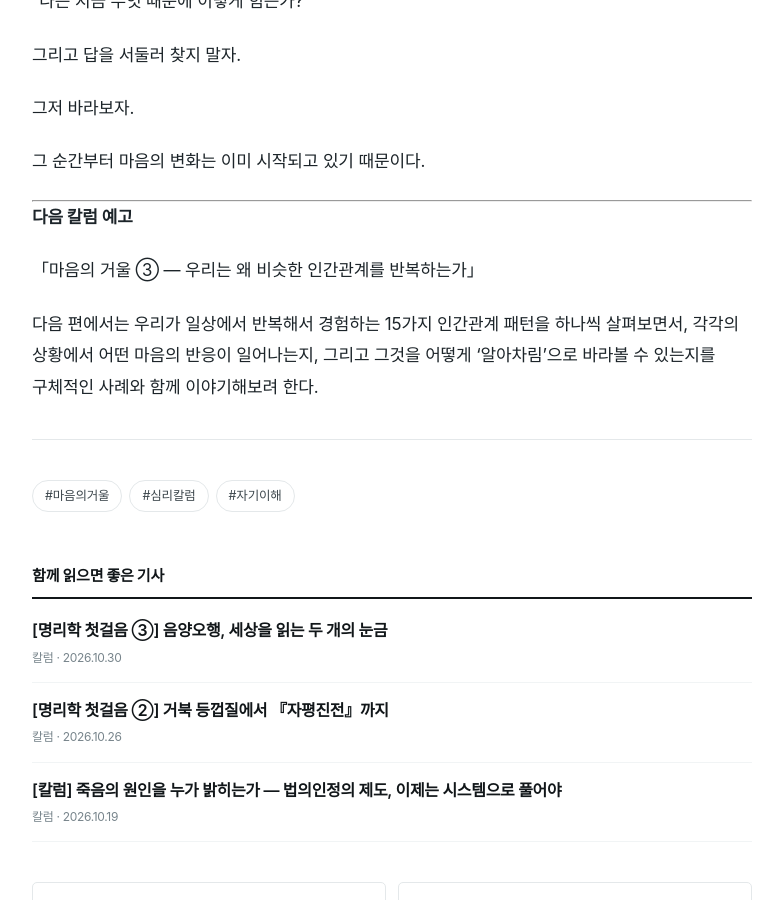
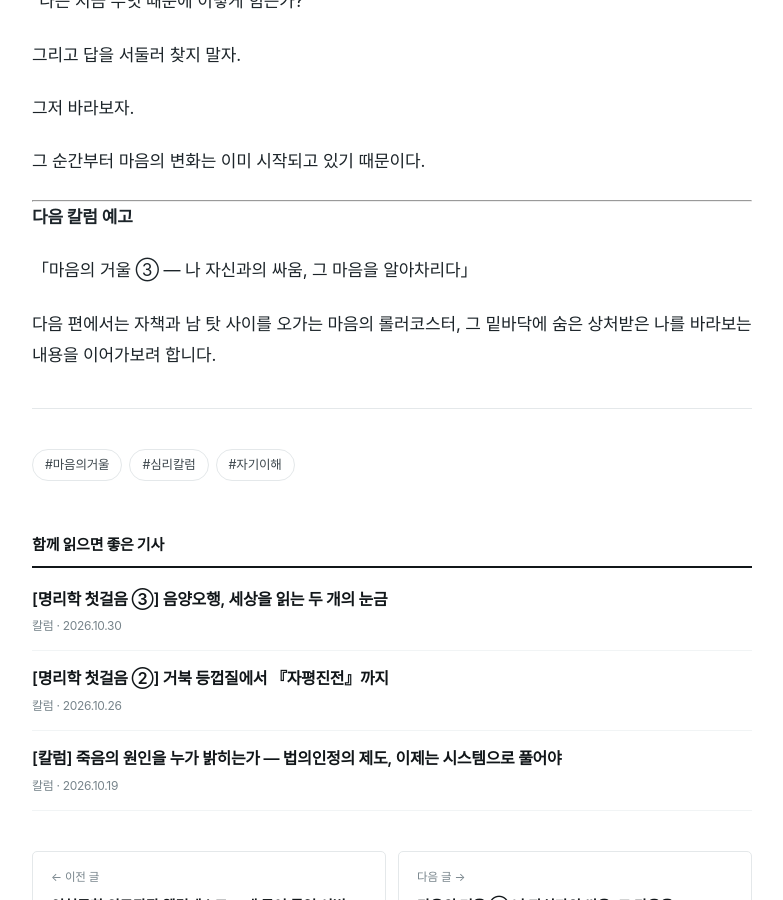
Before and after one commit to kokorojuin-tech/mt-news, a Jekyll site: the page built from _posts/2026-09-02-mind-mirror-2.md, in a window 1280 px wide and 900 px high, scrolled down 2769 px. Shown: the whole window, without its empty margins (248-1031 px from the left). Built offline with Jekyll 4.4.1, drawn with Linux system fonts in a browser that asks for light colours; some web fonts are replaced.

Commit message:
Update 2026-09-02-mind-mirror-2.md

```diff
--- a/_posts/2026-09-02-mind-mirror-2.md
+++ b/_posts/2026-09-02-mind-mirror-2.md
@@ -95,6 +95,6 @@ lang: ko
 
 **다음 칼럼 예고**
 
-「마음의 거울 ③ — 우리는 왜 비슷한 인간관계를 반복하는가」
+「마음의 거울 ③ — 나 자신과의 싸움, 그 마음을 알아차리다」
 
-다음 편에서는 우리가 일상에서 반복해서 경험하는 15가지 인간관계 패턴을 하나씩 살펴보면서, 각각의 상황에서 어떤 마음의 반응이 일어나는지, 그리고 그것을 어떻게 ‘알아차림’으로 바라볼 수 있는지를 구체적인 사례와 함께 이야기해보려 한다.
+다음 편에서는 자책과 남 탓 사이를 오가는 마음의 롤러코스터, 그 밑바닥에 숨은 상처받은 나를 바라보는 내용을 이어가보려 합니다.
```
